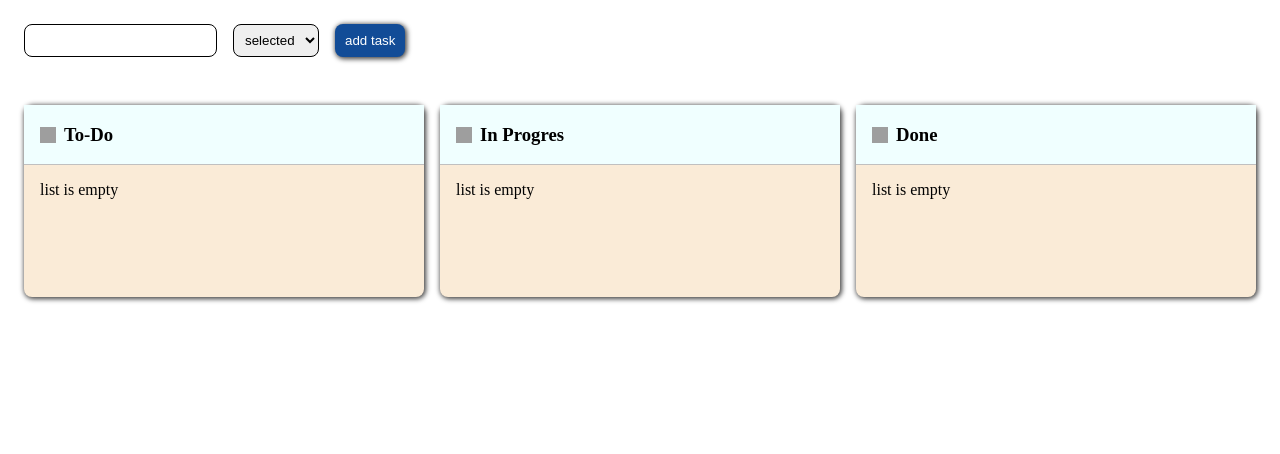
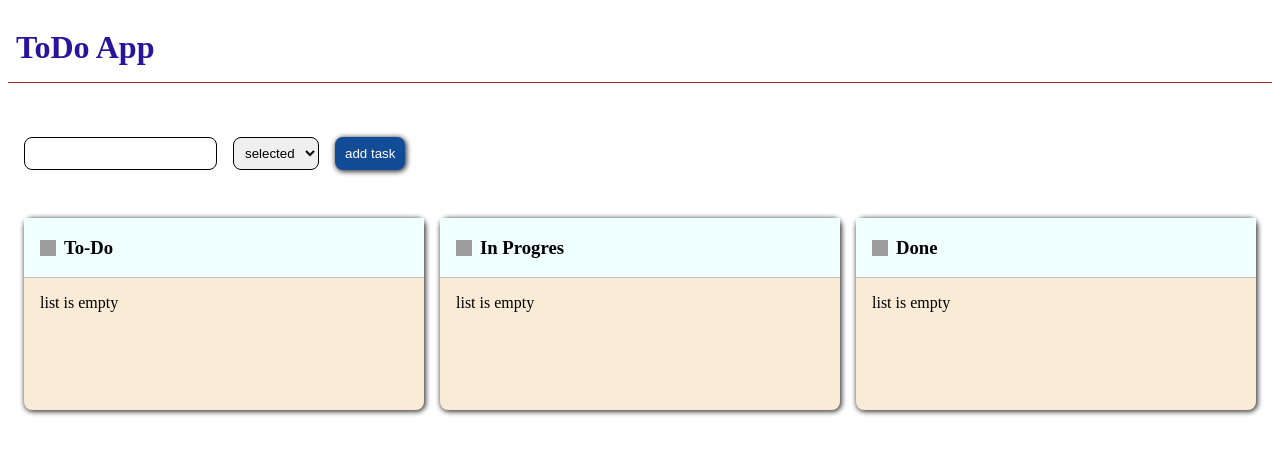
Before and after one commit to likachedia/todo-app, an Angular app: page / in a window 1280 px wide. Shown: the top 454 px of the page. Built offline with nearby package versions, Linux system fonts and the light colour scheme; grey boxes are pictures that could not be loaded.

Commit message:
feat: add heading

```diff
--- a/src/app/app.component.html
+++ b/src/app/app.component.html
@@ -1,4 +1,5 @@
 <main>
+  <h1>ToDo App</h1>
   <section class="container">
     <label for="task" *ngIf="label_for_task">please fill the input!</label>
     <input type="text" name="task" [(ngModel)]="task_title" required />
--- a/src/app/app.component.scss
+++ b/src/app/app.component.scss
@@ -6,6 +6,13 @@ main {
     display: flex;
     flex-direction: column;
     gap: 1rem;
+
+    h1 {
+        padding-left: 0.5rem;
+        padding-bottom: 1rem;
+        color: rgb(41, 20, 155);
+        border-bottom: 1px solid brown;
+    }
 }
 .container {
     margin: 1rem;
@@ -17,7 +24,7 @@ main {
 .card {
     display: flex;
     flex-direction: column;
-    width: 500px;
+    flex: 1;
     border-radius: 0.5rem;
     box-shadow: 1px 1px 5px 1px rgba(0,0,0,0.75);
     -webkit-box-shadow: 1px 1px 5px 1px rgba(0,0,0,0.75);
```
